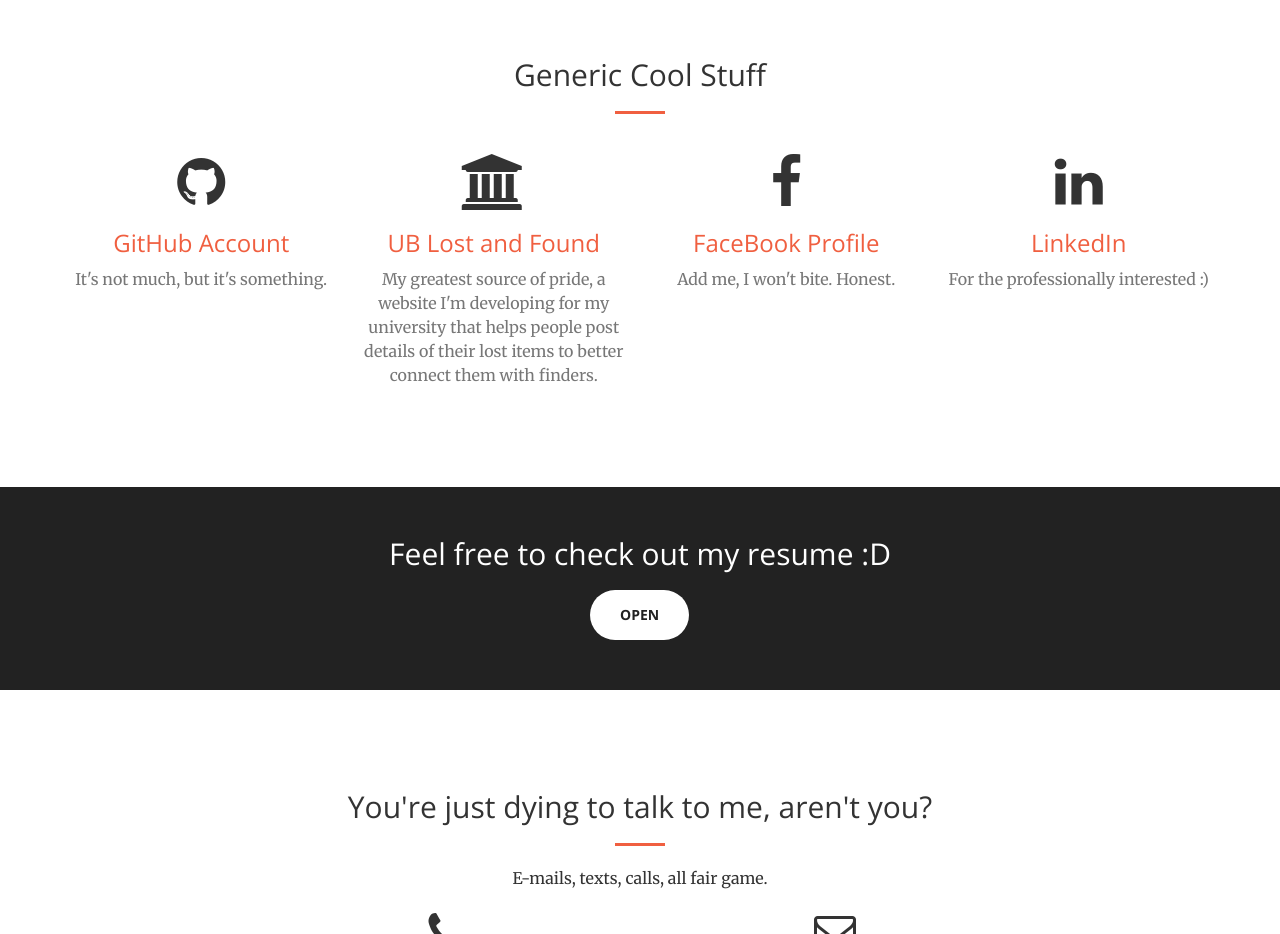
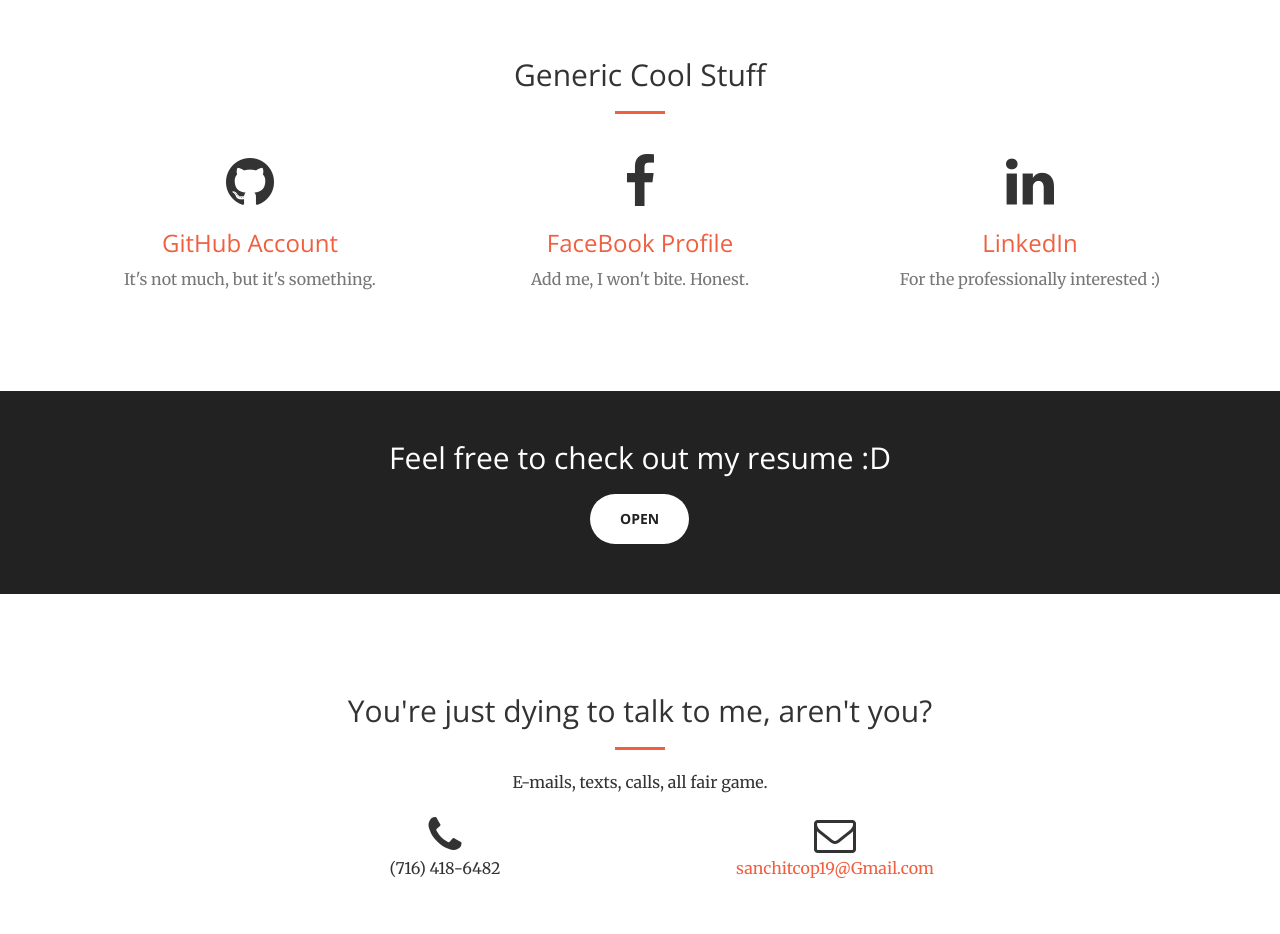
Before and after one commit to sanchitcop19/personal-website-old, a website: page index.html in a window 1280 px wide. Shown: the part 1320-2254 px from the top of the page. Drawn offline with nearby package versions, Linux system fonts and the light colour scheme.

Commit message:
Update index.html

```diff
--- a/index.html
+++ b/index.html
@@ -115,7 +115,7 @@
         </div>
         <div class="container">
             <div class="row">
-                <div class="col-lg-3 col-md-6 text-center">
+                <div class="col-lg-4 col-md-6 text-center">
                     <div class="service-box">
 
                         <i class="fa fa-4x fa-github"></i>
@@ -125,22 +125,14 @@
                         <p class="text-muted">It's not much, but it's something.</p>
                     </div>
                 </div>
-                <div class="col-lg-3 col-md-6 text-center">
-                    <div class="service-box">
-                  <!--      <i class="fa fa-4x fa-paper-plane text-primary sr-icons"></i>-->
-                        <i class ="fa fa-4x fa-university"></i>
-                        <a href = "https://ublostandfound.000webhostapp.com"><h3>UB Lost and Found</h3></a>
-                        <p class="text-muted">My greatest source of pride, a website I'm developing for my university that helps people post details of their lost items to better connect them with finders.</p>
-                    </div>
-                </div>
-                <div class="col-lg-3 col-md-6 text-center">
+                <div class="col-lg-4 col-md-6 text-center">
                     <div class="service-box">
                         <i class="fa fa-4x fa-facebook"></i>
                         <h3><a href="https://www.facebook.com/sanchitcop19" target="_blank"> FaceBook Profile</a></h3>
                         <p class="text-muted">Add me, I won't bite. Honest.</p>
                     </div>
                 </div>
-                <div class="col-lg-3 col-md-6 text-center">
+                <div class="col-lg-4 col-md-6 text-center">
                     <div class="service-box">
                         <i class="fa fa-4x fa-linkedin"></i>
                         <h3><a href = "https://www.linkedin.com/in/sanchitbatra/" target = "_blank">LinkedIn</a></h3>
```
